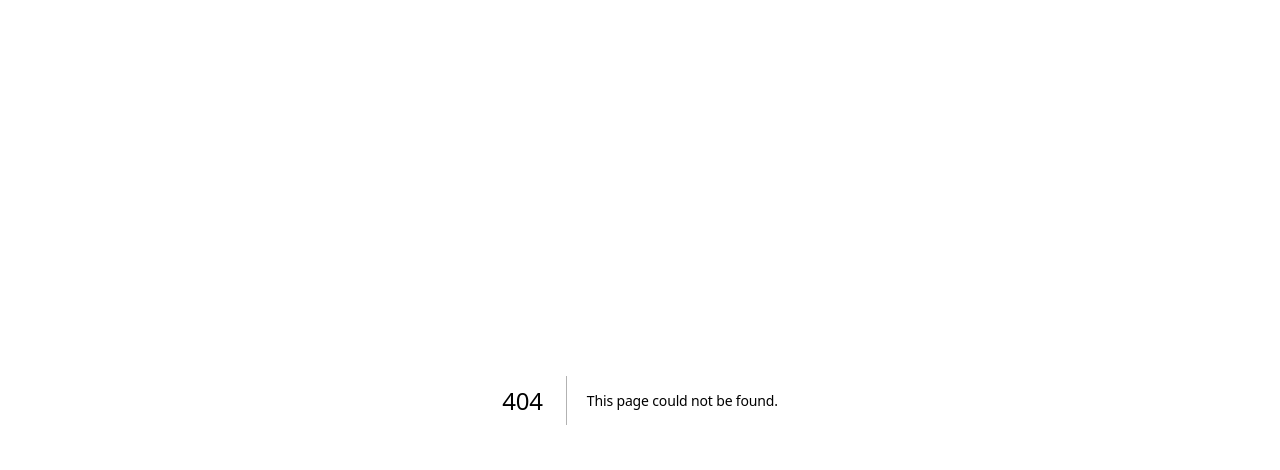
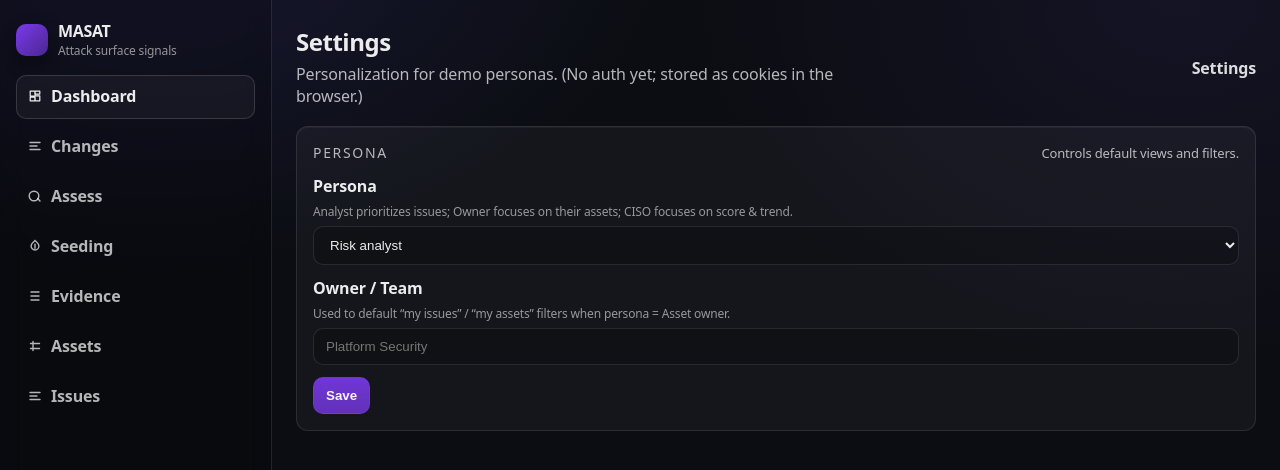
Before and after one commit to automatesecurity/masat, a Next.js app in the folder ui/: page /settings in a window 1280 px wide. Before the commit this address had no page. Shown: the top 470 px of the page. Built offline with nearby package versions, Linux system fonts and the light colour scheme; no server answers.

Commit message:
Personas: settings (cookies) + owner-filtered issues

```diff
--- a/ui/src/app/_components/AppShell.tsx
+++ b/ui/src/app/_components/AppShell.tsx
@@ -101,7 +101,12 @@ export default function AppShell({
             {subtitle ? <p className={styles.subtitle}>{subtitle}</p> : null}
           </div>
 
-          {pills ? <div className={styles.pills}>{pills}</div> : null}
+          <div className={styles.pills}>
+            {pills}
+            <Link className={styles.actionLink} href="/settings">
+              Settings
+            </Link>
+          </div>
         </div>
 
         <div className={styles.grid}>{children}</div>
--- /dev/null
+++ b/ui/src/app/api/settings/route.ts
@@ -0,0 +1,14 @@
+import { NextResponse } from "next/server";
+
+export async function POST(req: Request) {
+  const form = await req.formData();
+  const persona = String(form.get("persona") || "analyst");
+  const owner = String(form.get("owner") || "");
+
+  const res = NextResponse.redirect(new URL("/", req.url));
+
+  res.cookies.set("masat_persona", persona, { path: "/", httpOnly: false });
+  res.cookies.set("masat_owner", owner, { path: "/", httpOnly: false });
+
+  return res;
+}
--- /dev/null
+++ b/ui/src/app/settings/page.tsx
@@ -0,0 +1,50 @@
+import AppShell from "@/app/_components/AppShell";
+import styles from "@/app/_components/appShell.module.css";
+import { cookies } from "next/headers";
+
+export const dynamic = "force-dynamic";
+
+export default async function SettingsPage() {
+  const c = await cookies();
+  const persona = c.get("masat_persona")?.value || "analyst";
+  const owner = c.get("masat_owner")?.value || "";
+
+  return (
+    <AppShell
+      active="dashboard"
+      title="Settings"
+      subtitle="Personalization for demo personas. (No auth yet; stored as cookies in the browser.)"
+    >
+      <section className={styles.card}>
+        <div className={styles.cardHeader}>
+          <div className={styles.sectionTitle}>Persona</div>
+          <div className={styles.meta}>Controls default views and filters.</div>
+        </div>
+
+        <form className={styles.form} method="POST" action="/api/settings">
+          <label className={styles.label}>
+            Persona
+            <span className={styles.hint}>Analyst prioritizes issues; Owner focuses on their assets; CISO focuses on score & trend.</span>
+            <select className={styles.select} name="persona" defaultValue={persona}>
+              <option value="analyst">Risk analyst</option>
+              <option value="owner">Asset owner</option>
+              <option value="ciso">CISO / Executive</option>
+            </select>
+          </label>
+
+          <label className={styles.label}>
+            Owner / Team
+            <span className={styles.hint}>Used to default “my issues” / “my assets” filters when persona = Asset owner.</span>
+            <input className={styles.input} name="owner" placeholder="Platform Security" defaultValue={owner} />
+          </label>
+
+          <div className={styles.row}>
+            <button className={styles.button} type="submit">
+              Save
+            </button>
+          </div>
+        </form>
+      </section>
+    </AppShell>
+  );
+}
```
Also changed, not shown: ui/src/app/issues/page.tsx (+7 -1 lines), ui/src/lib/masatApi.ts (+6 -2 lines), 1 other file (tests, documents, lock files or other folders).
